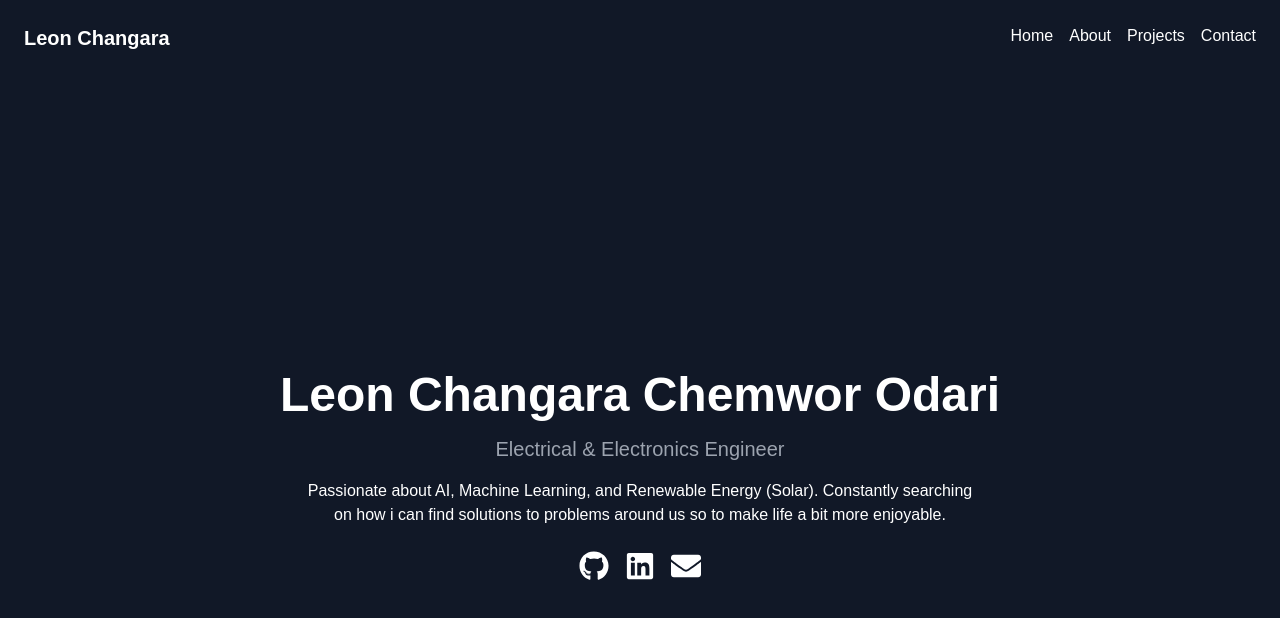
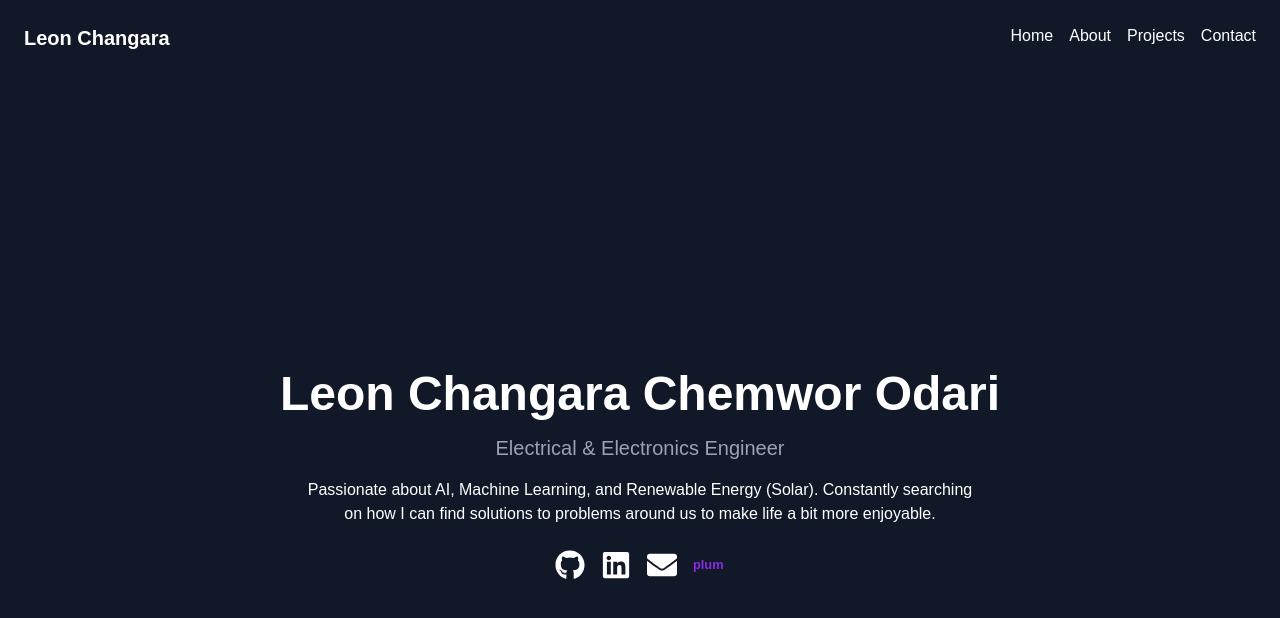
Before and after one commit to jaGaban747/myPortfolio, a Next.js app: page / in a window 1280 px wide. Shown: the top 618 px of the page. Built offline with nearby package versions, Linux system fonts and the light colour scheme.

Commit message:
Fix SVG integration for Plum logo and add social media links

```diff
--- a/app/about/page.js
+++ b/app/about/page.js
@@ -126,7 +126,7 @@ export default function About() {
             className="relative"
           >
             <div className="absolute -left-10 top-2 w-6 h-6 bg-yellow-400 rounded-full border-4 border-gray-900"></div>
-            <h3 className="text-2xl font-bold">📜 WAZIUP IoT Training Program</h3>
+            <h3 className="text-2xl font-bold">📜 WAZIUP IoT Training Program(AFRALTI)</h3>
             <p className="text-gray-400">Completed</p>
             <ul className="mt-2 list-disc pl-5 text-gray-300">
               <li>Developed <strong>IoT-based applications</strong> using sensors and microcontrollers</li>
--- a/app/page.js
+++ b/app/page.js
@@ -1,5 +1,4 @@
 "use client";
-
 import { motion } from "framer-motion";
 import { FaGithub, FaLinkedin, FaEnvelope } from "react-icons/fa";
 
@@ -14,7 +13,6 @@ export default function Home() {
       >
         Leon Changara Chemwor Odari
       </motion.h1>
-
       <motion.h2
         initial={{ opacity: 0, y: -20 }}
         animate={{ opacity: 1, y: 0 }}
@@ -23,7 +21,6 @@ export default function Home() {
       >
         Electrical & Electronics Engineer
       </motion.h2>
-
       <motion.p
         initial={{ opacity: 0, y: -20 }}
         animate={{ opacity: 1, y: 0 }}
@@ -31,19 +28,42 @@ export default function Home() {
         className="mt-4 text-center max-w-2xl"
       >
         Passionate about AI, Machine Learning, and Renewable Energy (Solar).
-        Constantly searching on how i can find solutions to problems around us so to make life a bit more enjoyable.
+        Constantly searching on how I can find solutions to problems around us to make life a bit more enjoyable.
       </motion.p>
-
       <div className="mt-6 flex space-x-4">
-        <a href="https://github.com/jaGaban747" target="_blank">
+        <a href="https://github.com/jaGaban747" target="_blank" rel="noopener noreferrer">
           <FaGithub className="text-3xl hover:text-gray-500 transition" />
         </a>
-        <a href="https://linkedin.com/in/leon-c-b17967232" target="_blank">
+        <a href="https://linkedin.com/in/leon-c-b17967232" target="_blank" rel="noopener noreferrer">
           <FaLinkedin className="text-3xl hover:text-blue-400 transition" />
         </a>
         <a href="mailto:leon.changara@gmail.com">
           <FaEnvelope className="text-3xl hover:text-red-400 transition" />
         </a>
+        {/* Plum Text Logo */}
+        <a
+          href="https://secure.plum.io/en/p/t-y5rKKuCBEmcr1cMU0zNA"
+          target="_blank"
+          rel="noopener noreferrer"
+          className="hover:opacity-80 transition"
+        >
+          <svg
+            xmlns="http://www.w3.org/2000/svg"
+            viewBox="0 0 500 200"
+            className="w-8 h-8"
+          >
+            <text
+              x="0"
+              y="150"
+              fontFamily="Arial"
+              fontSize="200"
+              fontWeight="bold"
+              fill="#8A2BE2"
+            >
+              plum
+            </text>
+          </svg>
+        </a>
       </div>
     </div>
   );
--- a/app/projects/page.js
+++ b/app/projects/page.js
@@ -3,7 +3,7 @@ export default function Projects() {
     return (
       <div>
         <h1>Projects Page</h1>
-        <p>This is the projects page.</p>
+        <p>This page is about to be populated very soon with self taught projects I'm working on.</p>
       </div>
     );
   }
```
Also changed, not shown: public/plum-io-inc-logo-vector.png (added).
